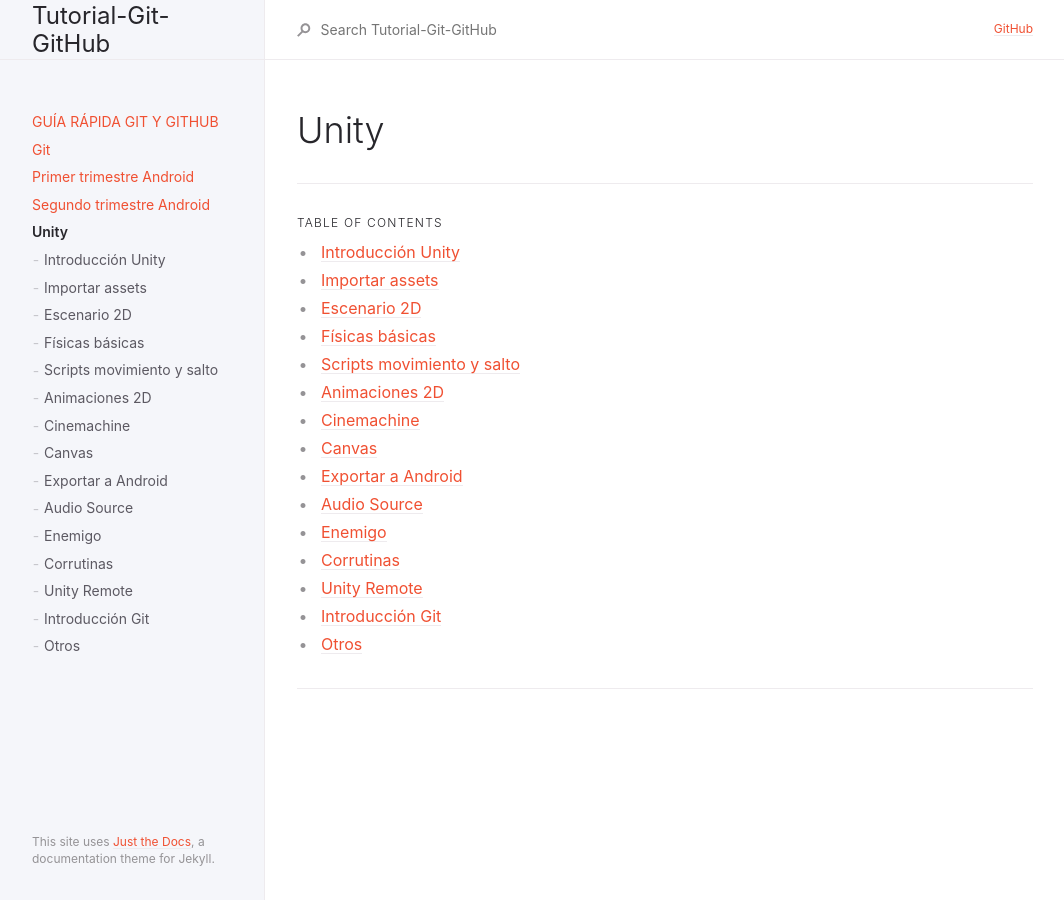
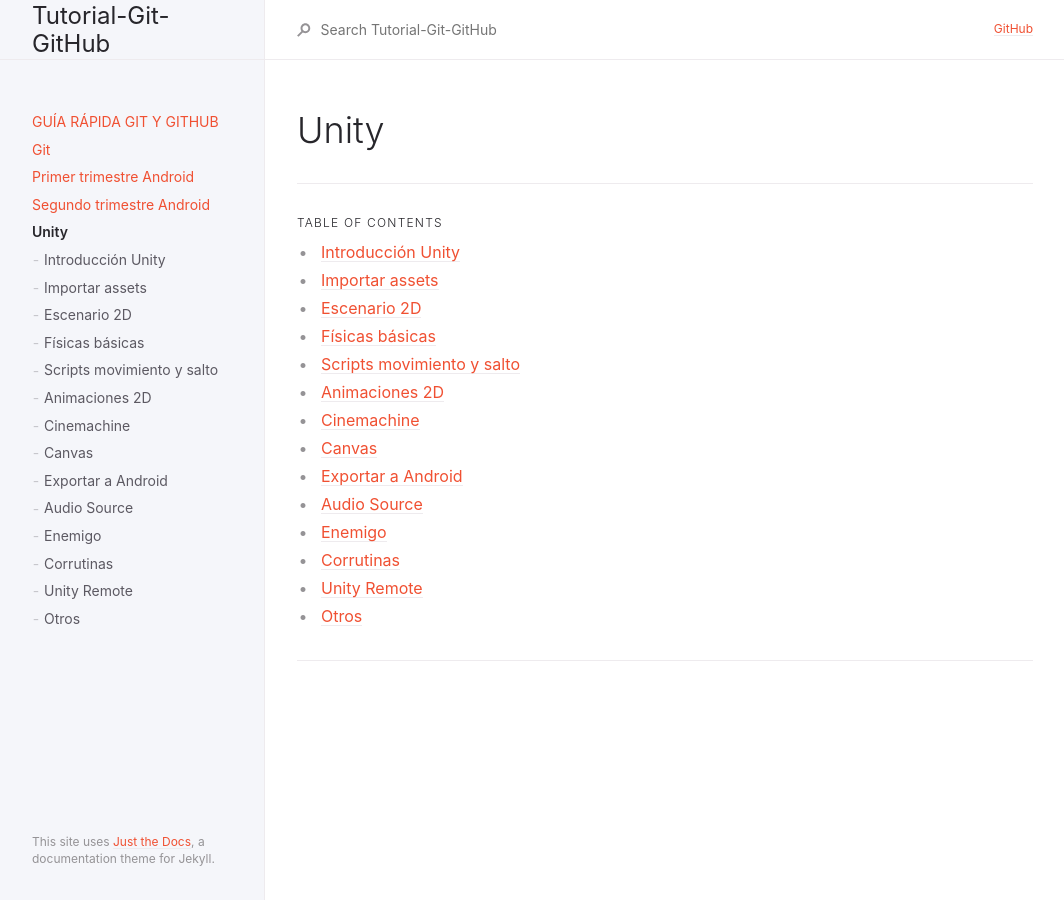
Before and after one commit to Manuel-Ag/Tutorial-Git-GitHub, a Jekyll site: the page built from docs/docs/unity/unity.md, in a window 1280 px wide. Shown: the whole page, without its empty margins (107-1171 px from the left). Built offline with Jekyll 4.4.1, drawn with Linux system fonts in a browser that asks for light colours; part of the change alters nothing that is shown.

```diff
--- a/docs/docs/git/2020-03-30-intro_git.markdown
+++ b/docs/docs/git/2020-03-30-intro_git.markdown
@@ -2,9 +2,9 @@
 layout: post
 title:  "Introducción Git"
 date:   2020-02-11 14:30:00 +0200
-categories: unity
+categories: git
 order: 1
-parent: Unity
+parent: git
 ---
 
 {:refdef: style="text-align: center;"}
```
